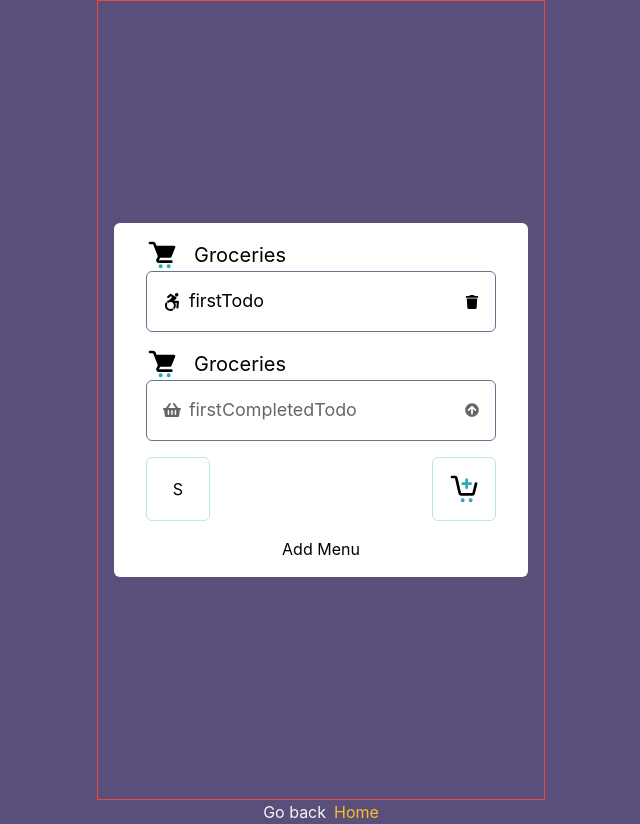
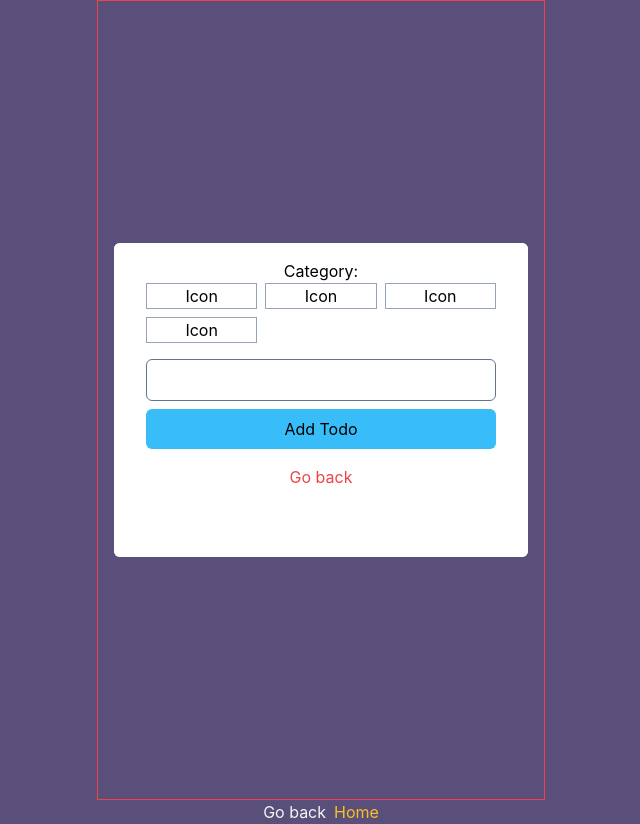
Before and after one commit to pantpad/iCodeThis-Playground, a React (Vite) app: page /TodoPage in a window 1280 px wide. Shown: the whole page, without its empty margins (319-959 px from the left). Built offline with nearby package versions, Linux system fonts and the light colour scheme.

Commit message:
Add newTodoMenu page proto

```diff
--- a/src/pages/TodoPage/TodoAddMenu.jsx
+++ b/src/pages/TodoPage/TodoAddMenu.jsx
@@ -1,7 +1,29 @@
-export default function TodoAddMenu() {
+/* eslint-disable react/prop-types */
+export default function TodoAddMenu({ onClose, onAdd }) {
   return (
-    <>
-      <h1>Add Menu</h1>
-    </>
+    <section
+      className={
+        "absolute left-0 top-0 flex h-full w-full flex-col gap-4 bg-white p-[inherit]"
+      }
+    >
+      <section id="category">
+        <h2>Category: </h2>
+        <div className="grid grid-cols-3 gap-2">
+          <article className="border border-slate-400">Icon</article>
+          <article className="border border-slate-400">Icon</article>
+          <article className="border border-slate-400">Icon</article>
+          <article className="border border-slate-400">Icon</article>
+        </div>
+      </section>
+      <section id="todo-name" className="flex flex-col gap-2 [&>*]:p-2">
+        <input type="text" className="rounded-md border border-slate-500" />
+        <button className="rounded-md bg-sky-400" onClick={onAdd}>
+          Add Todo
+        </button>
+      </section>
+      <button className="text-red-500" onClick={onClose}>
+        Go back
+      </button>
+    </section>
   );
 }
--- a/src/pages/TodoPage/TodoPage.jsx
+++ b/src/pages/TodoPage/TodoPage.jsx
@@ -45,13 +45,17 @@ export default function TodoPage() {
     });
   }
 
+  function handleAddNewTodoClick() {
+    setIsAdding((prev) => !prev);
+  }
+
   return (
     <PageLayout
       className={
         "flex h-[100vh] w-[min(28rem,100vw-2rem)] items-center justify-center border border-red-500"
       }
     >
-      <div className="flex w-full flex-col gap-4 overflow-hidden rounded-md bg-white px-8 py-4 text-black max-sm:px-4">
+      <div className="relative flex w-full flex-col gap-4 overflow-hidden rounded-md bg-white px-8 py-4 text-black max-sm:px-4">
         <section id="todos" className="flex flex-1 flex-col">
           <TodoTitle title={"Groceries"} />
           <TodoContainer>
@@ -97,6 +101,7 @@ export default function TodoPage() {
             className={
               "relative h-[64px] after:absolute after:right-[110%]  after:top-1 after:origin-right after:scale-x-0 after:text-[rgba(29,205,232,1)] after:transition-all after:duration-200 after:ease-in-out after:content-['Add_Todo'] hover:after:scale-x-100"
             }
+            onClick={handleAddNewTodoClick}
           >
             <svg
               fill="currentColor"
@@ -115,7 +120,7 @@ export default function TodoPage() {
             </svg>
           </TodoButton>
         </section>
-        {isAdding ? <TodoAddMenu /> : null}
+        {isAdding ? <TodoAddMenu onClose={handleAddNewTodoClick} /> : null}
       </div>
     </PageLayout>
   );
```
